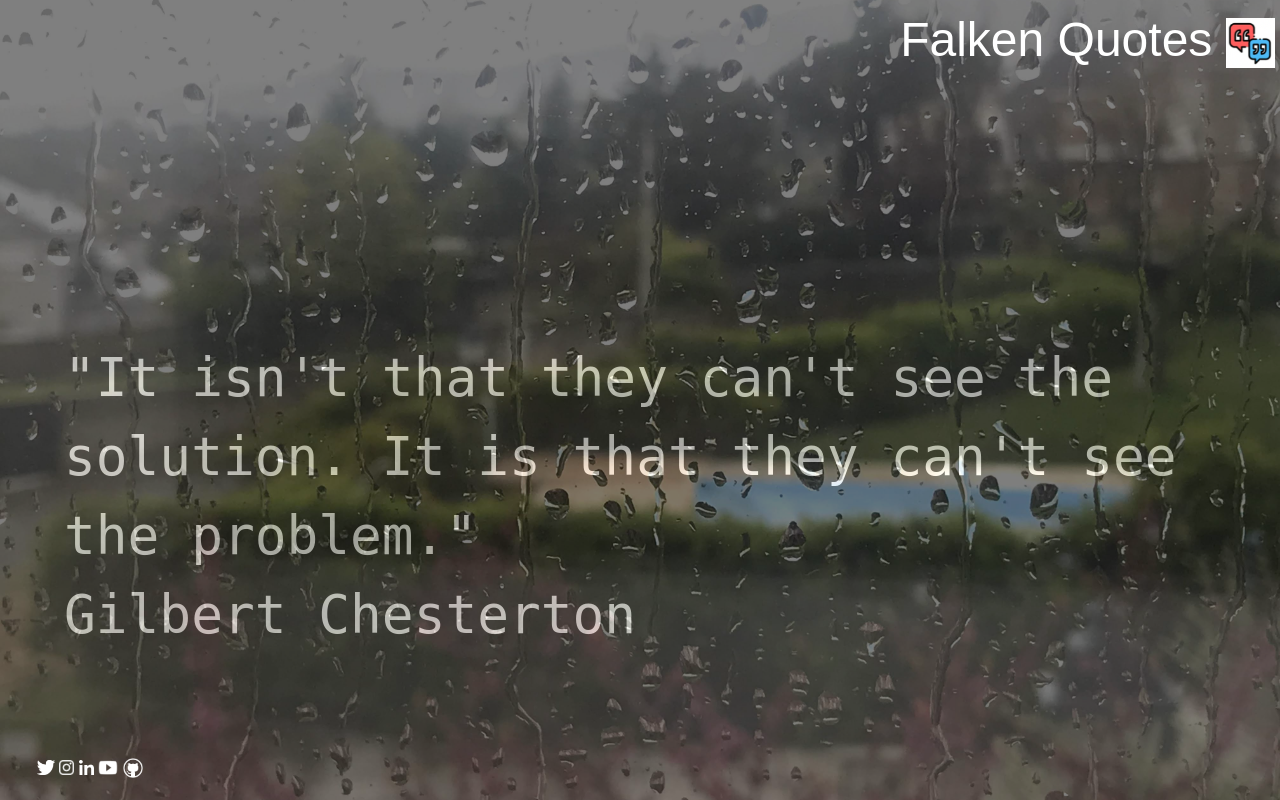
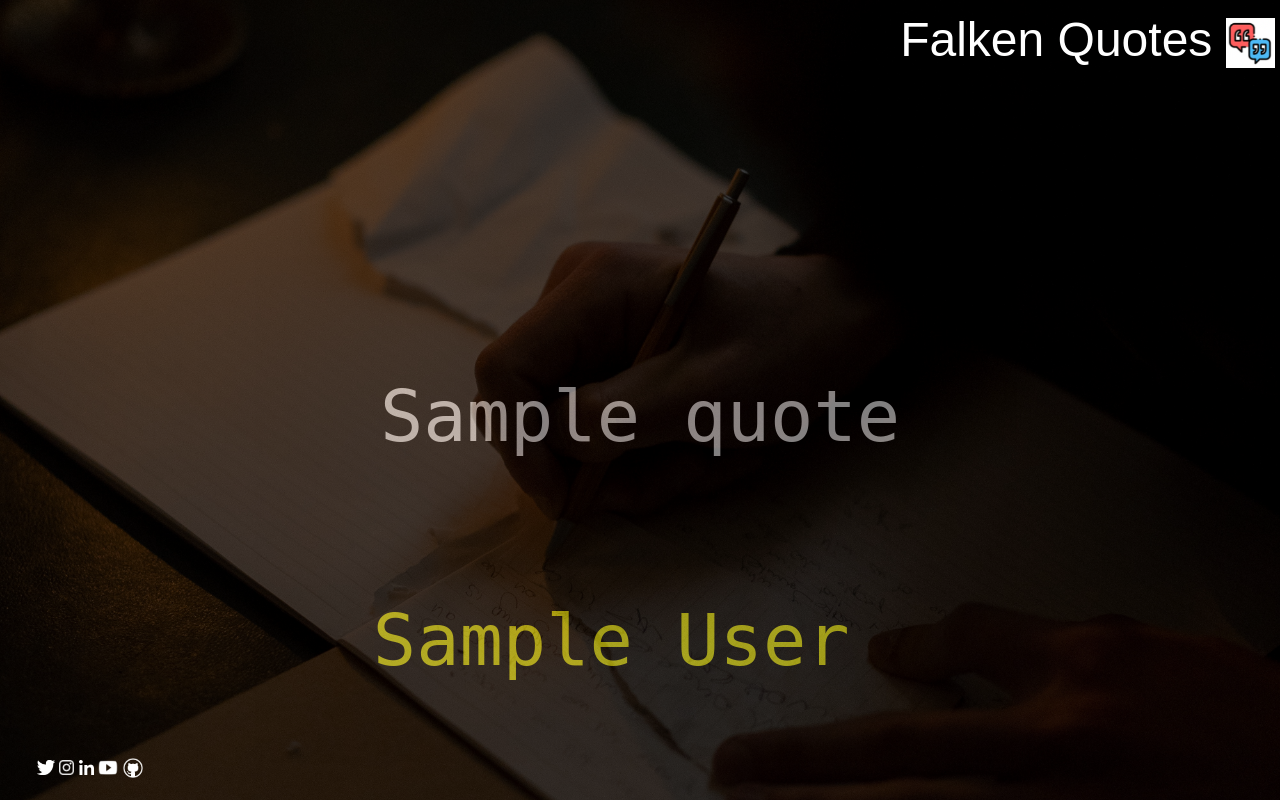
Before and after one commit to falken20/falken_quotes, a Flask app: template templates/index.html in a window 1280 px wide. Run offline with Flask 2, Linux system fonts and the light colour scheme; the template is opened without the code that fills it: most values are stand-ins (such as "Sample title", 1, 10 or a date in 2020); some libraries are stand-ins or nearby versions.

Commit message:
Design and get data from API

```diff
--- a/falken_quotes/main.py
+++ b/falken_quotes/main.py
@@ -6,6 +6,7 @@ from dotenv import load_dotenv, find_dotenv
 
 from .logger import Log
 from .config import get_settings
+from .quotes import get_api_quote
 
 # Set environment vars
 load_dotenv(find_dotenv())
@@ -13,15 +14,20 @@ load_dotenv(find_dotenv())
 app = Flask(__name__, template_folder="../templates", static_folder="../static")
 app.config['TEMPLATE_AUTO_RELOAD'] = True
 
+settings = get_settings()
+Log.info(f"Settings: {settings}")
 
 @app.route("/")
 @app.route("/home")
 def home():
     Log.info("Access to home page")
-    return render_template("index.html")
+
+    dict_quote = get_api_quote(url=settings.api_url)
+
+    Log.info(f"{dict_quote[0]['q']}")
+
+    return render_template("index.html", quote=dict_quote[0]["q"], author=dict_quote[0]["a"])
 
 
 if __name__ == "__main__":
     app.run()
-    settings = get_settings()
-    Log.info("Settings: {settings}")
--- a/static/main.css
+++ b/static/main.css
@@ -18,15 +18,25 @@
 }
 
 .aboutPageText {
-    text-align: left;
+    text-align: center;
     color: white;
     font-family: Monospace, Arial, Helvetica, sans-serif;
-    font-size: 110%;
+    font-size: 150%;
     padding-left: 5%;
+    padding-right: 5%;
+}
+
+.aboutPageAuthor {
+    text-align: center;
+    color: yellow;
+    font-family: Monospace, Arial, Helvetica, sans-serif;
+    font-size: 100%;
+    padding-top: 10%;
+    padding-right: 5%;
 }
 
 .aboutPageLayer {
-    padding-top: 15%;
+    padding-top: 20%;
     align-content: center;
     background-color: black;
     height: 100%;
--- a/templates/index.html
+++ b/templates/index.html
@@ -23,9 +23,9 @@
     <div class="section aboutPage">
         <div class="aboutPageLayer">
             <div class="aboutPageText">
-                "It isn't that they can't see the solution. It is that they can't see the problem."
+                {{quote}}
                 <br>
-                Gilbert Chesterton
+                <div class="aboutPageAuthor">{{author}}</div>
             </div>
         </div>
     </div>
```
Also changed, not shown: falken_quotes/config.py (+4 -3 lines), falken_quotes/quotes.py (+24 -2 lines), static/assets/background.jpg.
